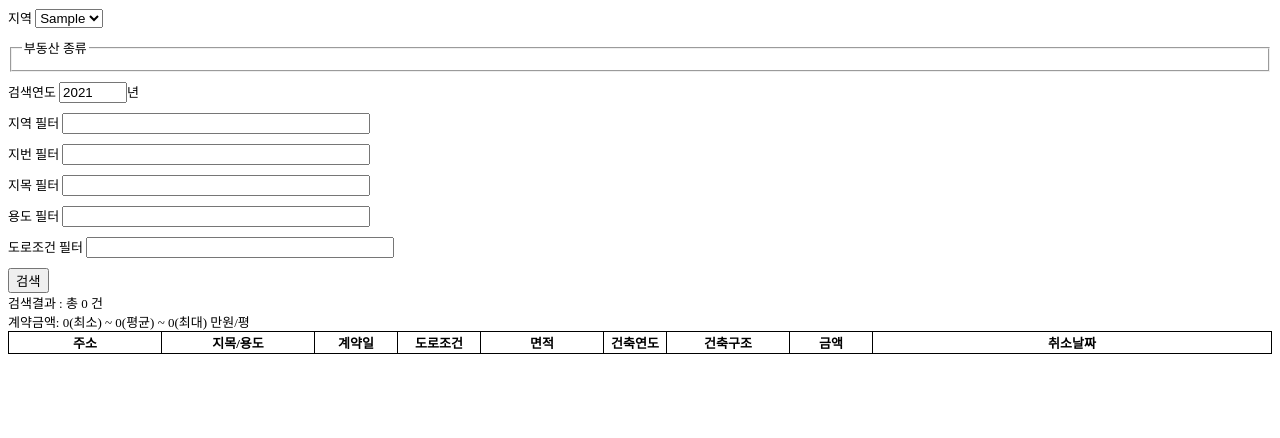
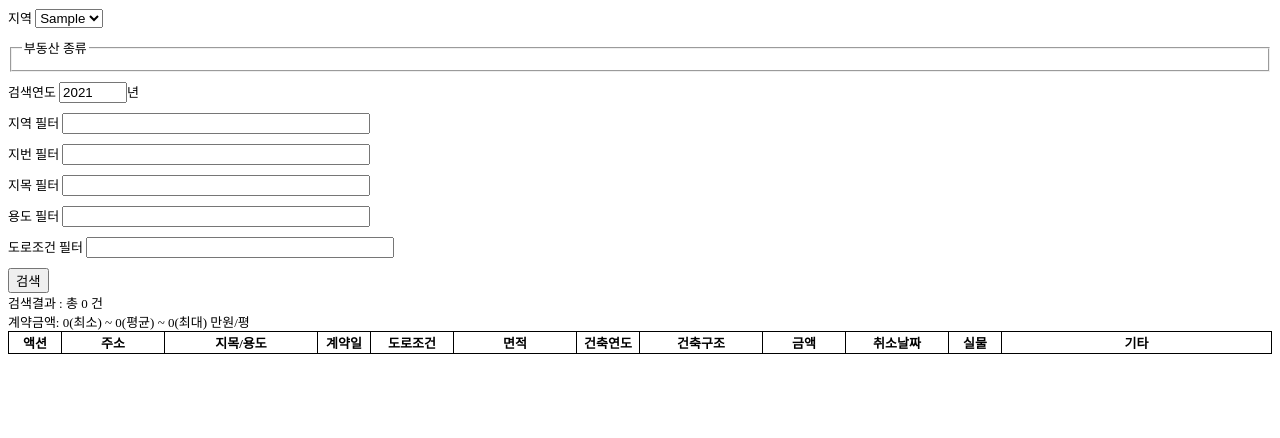
Before and after one commit to boritjjaroo/DjangoMySite, a Django app: page /realestate/price/ in a window 1280 px wide. Shown: the top 438 px of the page. Run offline with Django 3.2, Linux system fonts and the light colour scheme; tables that the repository leaves empty hold one stand-in row (values such as "Sample post"); lists and menus that the app fills with data are empty; some libraries are stand-ins or nearby versions.

Commit message:
실거래 정보 연결

```diff
--- a/realestate/ItemInfo.py
+++ b/realestate/ItemInfo.py
@@ -11,3 +11,8 @@ class NaverItem:
         realestate_match = None
         myitem = None
         naver = None
+
+class PriceInfo:
+    def __init__(self):
+        price = None
+        realestate_id = 0
--- a/realestate/views.py
+++ b/realestate/views.py
@@ -328,6 +328,7 @@ def price(request):
         amount_sum = 0
 
         for item in search_results:
+            # 검색 조건 필터링
             if len(filter_location) > 0 and item.location != filter_location:
                 continue
             if len(filter_address) > 0 and item.address != filter_address:
@@ -339,20 +340,31 @@ def price(request):
             if len(filter_road) > 0 and item.road_length != filter_road:
                 continue
 
-            price_list.append(item)
+            price_info = PriceInfo()
+            price_info.price = item
+
+            # 실제 대상물 검색
+            deal_date = datetime.date(int(search_year), item.deal_month, item.deal_day)
+            realestates = Realestate.objects.filter(deal_price=item.amount, deal_date=deal_date)
+            if 0 < len(realestates):
+                price_info.realestate = realestates[0]
+            price_list.append(price_info)
+
+            # 최소, 최대, 평균금액 계산
             amount_sum = amount_sum + item.amount_per_area
             if amount_max < item.amount_per_area:
                 amount_max = item.amount_per_area
             if item.amount_per_area < amount_min:
                 amount_min = item.amount_per_area
 
+    # 최소, 최대, 평균금액 계산
     if len(price_list) > 0:
         amount_average = round(amount_sum / len(price_list))
     else:
         amount_min = 0
 
     #print(price_list)
-    price_list.sort(key=lambda item: (item.deal_month, item.deal_day), reverse=True)
+    price_list.sort(key=lambda item: (item.price.deal_month, item.price.deal_day), reverse=True)
 
     location_code = LocationCode.objects.order_by('location')
 
--- a/templates/realestate/price.html
+++ b/templates/realestate/price.html
@@ -7,6 +7,7 @@
         <meta charset="utf-8">
         <link rel="stylesheet" type="text/css" href="{% static 'css/style.css' %}">
         <style>
+            th { text-align: center; }
         </style>
         <script src="https://code.jquery.com/jquery-3.2.1.min.js"></script>
         <script src="{% static 'js/common.js' %}"></script>
@@ -100,38 +101,58 @@
         <div>
             <table>
                 <tr>
-                    <th style="width: 150px; text-align: center;">주소</th>
-                    <th style="width: 150px; text-align: center;">지목/용도</th>
-                    <th style="width: 80px; text-align: center;">계약일</th>
-                    <th style="width: 80px; text-align: center;">도로조건</th>
-                    <th style="width: 120px; text-align: center;">면적</th>
-                    <th style="width: 60px; text-align: center;">건축연도</th>
-                    <th style="width: 120px; text-align: center;">건축구조</th>
-                    <th style="width: 80px; text-align: center;">금액</th>
-                    <th style="text-align: center;">취소날짜</th>
+                    <th style="width: 50px;">액션</th>
+                    <th style="width: 100px;">주소</th>
+                    <th style="width: 150px;">지목/용도</th>
+                    <th style="width: 50px;">계약일</th>
+                    <th style="width: 80px;">도로조건</th>
+                    <th style="width: 120px;">면적</th>
+                    <th style="width: 60px;">건축연도</th>
+                    <th style="width: 120px;">건축구조</th>
+                    <th style="width: 80px;">금액</th>
+                    <th style="width: 100px;">취소날짜</th>
+                    <th style="width: 50px;">실물</th>
+                    <th>기타</th>
                 </tr>
                 {% if list %}
                 {% for item in list %}
-                {% if item.cancel_ymd %}
+                {% if item.realestate %}
+                <tr style="background-color:darksalmon;">
+                {% elif item.price.cancel_ymd %}
                 <tr style="background-color: lightgrey;">
                 {% else %}
                 <tr>
                 {% endif %}
-                    <td>{{item.location}} {{item.address}}</td>
-                    <td style="text-align: center;">{{item.jimok}}<br>{{item.region_usage}}</td>
-                    <td style="text-align: center;">{{item.deal_month}}-{{item.deal_day}}</td>
-                    <td style="text-align: center;">{{item.road_length}}</td>
+                    <td style="text-align: center;">
+                        {% if item.realestate %}
+                        {% elif item.price.cancel_ymd %}
+                        {% else %}
+                        <div>
+                            <input type="button" class="btn_search" lawd_cd="{{item.price.lawd_cd}}" value="찾기">
+                        </div>
+                        {% endif %}
+                    </td>
+                    <td>{{item.price.location}} {{item.price.address}}</td>
+                    <td style="text-align: center;">{{item.price.jimok}}<br>{{item.price.region_usage}}</td>
+                    <td style="text-align: center;">{{item.price.deal_month}}-{{item.price.deal_day}}</td>
+                    <td style="text-align: center;">{{item.price.road_length}}</td>
                     <td>
-                        대&nbsp;&nbsp;&nbsp;지: {{item.area|intcomma}}㎡<br>
-                        연면적: {{item.total_building_area}}㎡<br>
+                        대&nbsp;&nbsp;&nbsp;지: {{item.price.area|intcomma}}㎡<br>
+                        연면적: {{item.price.total_building_area}}㎡<br>
                     </td>
-                    <td style="text-align: center;">{{item.build_year}}년</td>
-                    <td style="text-align: center;">{{item.structure|default_if_none:""}}</td>
+                    <td style="text-align: center;">{{item.price.build_year}}년</td>
+                    <td style="text-align: center;">{{item.price.structure|default_if_none:""}}</td>
                     <td style="text-align: right;">
-                        {{item.amount|intcomma}}만원<br>
-                        <span style="font-size: smaller;">({{item.amount_per_area|intcomma}}만원/평)</span>
+                        {{item.price.amount|manwon|intcomma}}만원<br>
+                        <span style="font-size: smaller;">({{item.price.amount_per_area|manwon|intcomma}}만원/평)</span>
                     </td>
-                    <td>{{item.cancel_ymd|default_if_none:""}}</td>
+                    <td>{{item.price.cancel_ymd|default_if_none:""}}</td>
+                    {% if item.realestate %}
+                    <td style="text-align: center;">{{item.realestate.id}}</td>
+                    {% else %}
+                    <td></td>
+                    {% endif %}
+                    <td></td>
                 </tr>
                 {% endfor %}
                 {% endif %}
```
Also changed, not shown: templates/realestate/all_list.html (+7 -21 lines).
